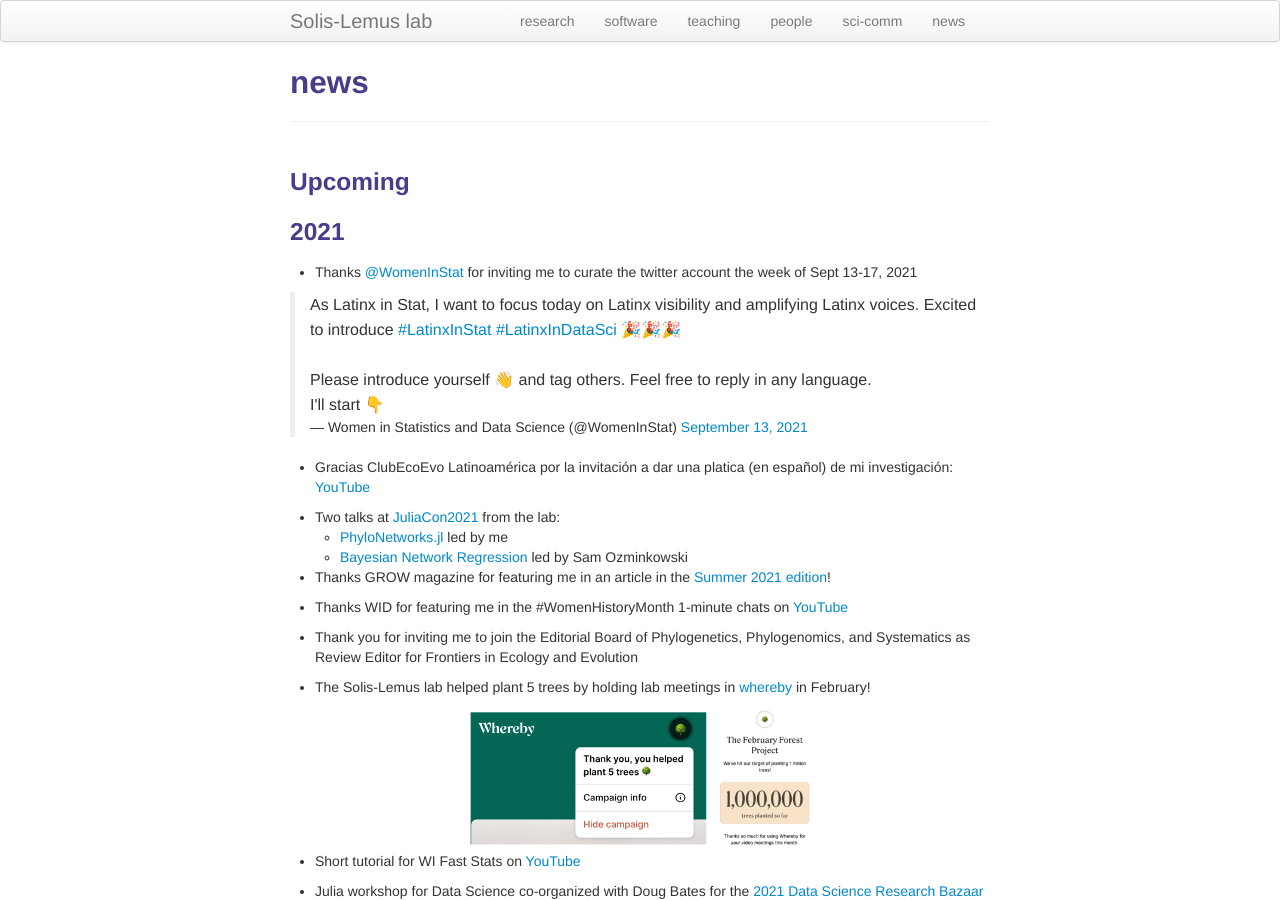
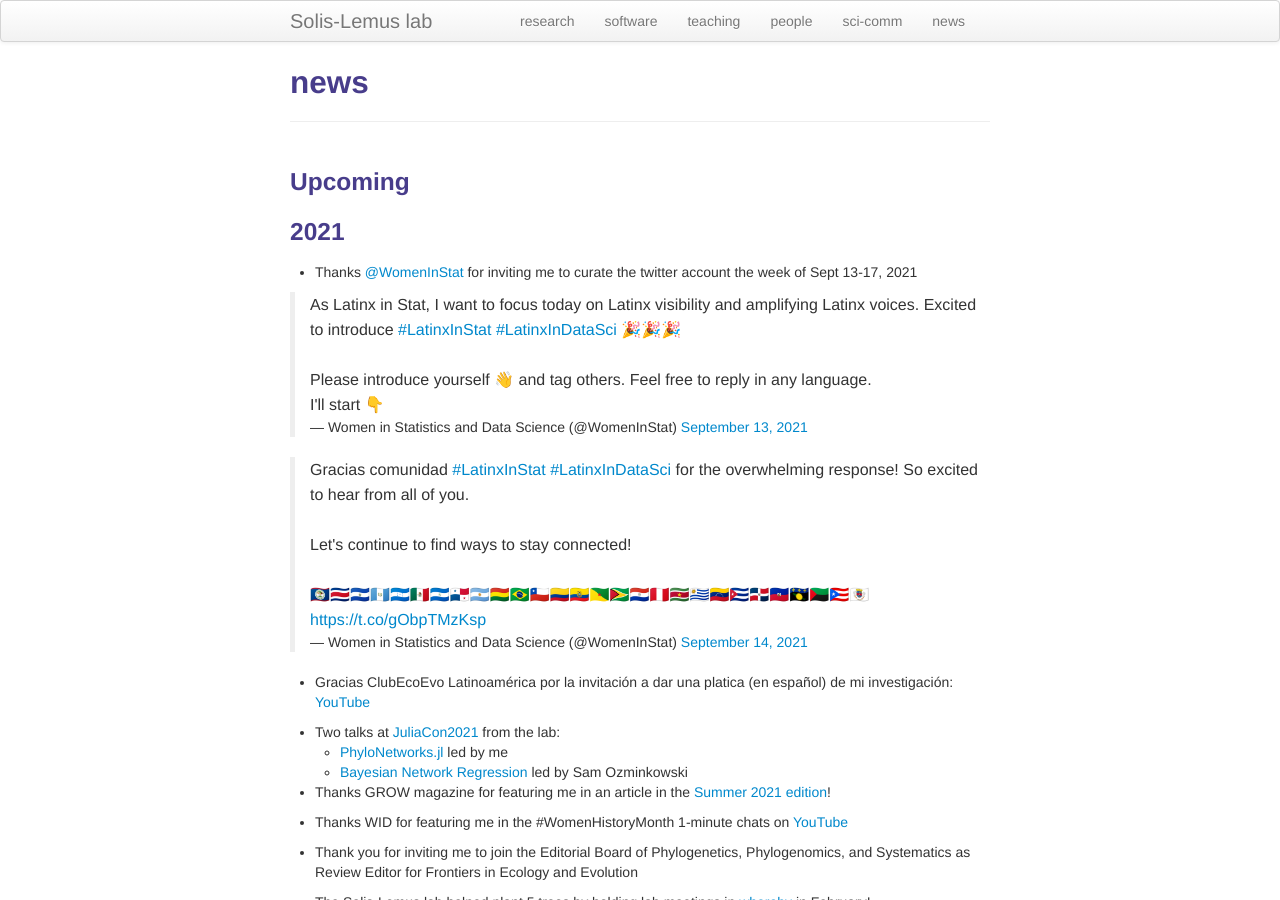
Before and after one commit to solislemuslab/solislemuslab.github.io, a Jekyll site: the page built from pages/news.md, in a window 1280 px wide and 900 px high. Built offline with Jekyll 4.4.1, drawn with Linux system fonts in a browser that asks for light colours; comment, search, counter and statistics services are not loaded.

Commit message:
updated tweet

```diff
--- a/pages/news.md
+++ b/pages/news.md
@@ -12,6 +12,8 @@ description: Solis-Lemus lab
 - Thanks [@WomenInStat](https://twitter.com/WomenInStat?ref_src=twsrc%5Egoogle%7Ctwcamp%5Eserp%7Ctwgr%5Eauthor) for inviting me to curate the twitter account the week of Sept 13-17, 2021
 
 <blockquote class="twitter-tweet"><p lang="en" dir="ltr">As Latinx in Stat, I want to focus today on Latinx visibility and amplifying Latinx voices. Excited to introduce <a href="https://twitter.com/hashtag/LatinxInStat?src=hash&amp;ref_src=twsrc%5Etfw">#LatinxInStat</a> <a href="https://twitter.com/hashtag/LatinxInDataSci?src=hash&amp;ref_src=twsrc%5Etfw">#LatinxInDataSci</a> 🎉🎉🎉<br><br>Please introduce yourself 👋 and tag others. Feel free to reply in any language.<br>I&#39;ll start 👇</p>&mdash; Women in Statistics and Data Science (@WomenInStat) <a href="https://twitter.com/WomenInStat/status/1437404461635342342?ref_src=twsrc%5Etfw">September 13, 2021</a></blockquote> <script async src="https://platform.twitter.com/widgets.js" charset="utf-8"></script>
+
+<blockquote class="twitter-tweet"><p lang="en" dir="ltr">Gracias comunidad <a href="https://twitter.com/hashtag/LatinxInStat?src=hash&amp;ref_src=twsrc%5Etfw">#LatinxInStat</a> <a href="https://twitter.com/hashtag/LatinxInDataSci?src=hash&amp;ref_src=twsrc%5Etfw">#LatinxInDataSci</a> for the overwhelming response! So excited to hear from all of you.<br><br>Let&#39;s continue to find ways to stay connected!<br><br>🇧🇿🇨🇷🇸🇻🇬🇹🇭🇳🇲🇽🇳🇮🇵🇦🇦🇷🇧🇴🇧🇷🇨🇱🇨🇴🇪🇨🇬🇫🇬🇾🇵🇾🇵🇪🇸🇷🇺🇾🇻🇪🇨🇺🇩🇴🇭🇹🇬🇵🇲🇶🇵🇷🇧🇱 <a href="https://t.co/gObpTMzKsp">https://t.co/gObpTMzKsp</a></p>&mdash; Women in Statistics and Data Science (@WomenInStat) <a href="https://twitter.com/WomenInStat/status/1437584487618158595?ref_src=twsrc%5Etfw">September 14, 2021</a></blockquote> <script async src="https://platform.twitter.com/widgets.js" charset="utf-8"></script>
 
 - Gracias ClubEcoEvo Latinoamérica por la invitación a dar una platica (en español) de mi investigación: [YouTube](https://www.youtube.com/watch?v=PKXf1W4bocQ)
 
```
